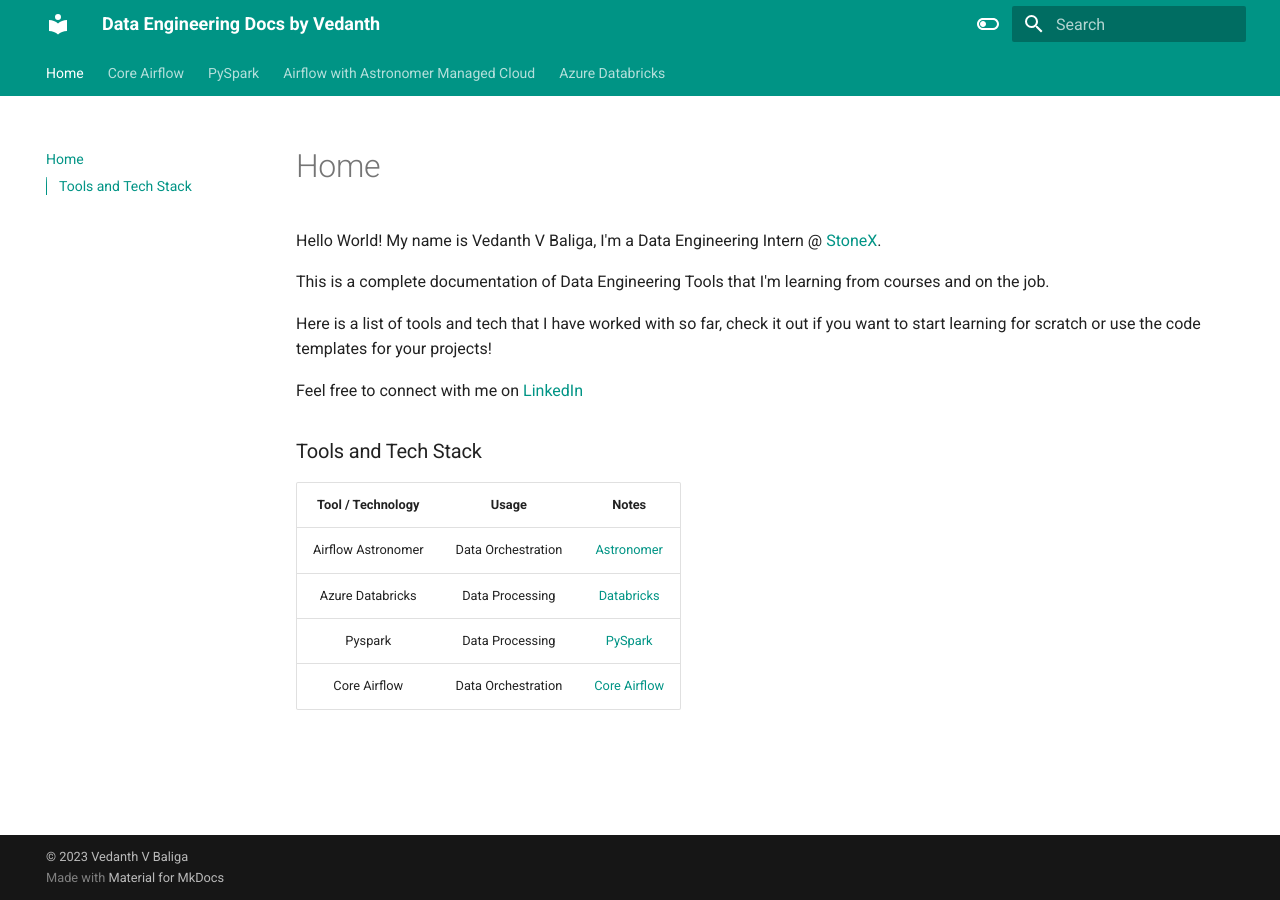
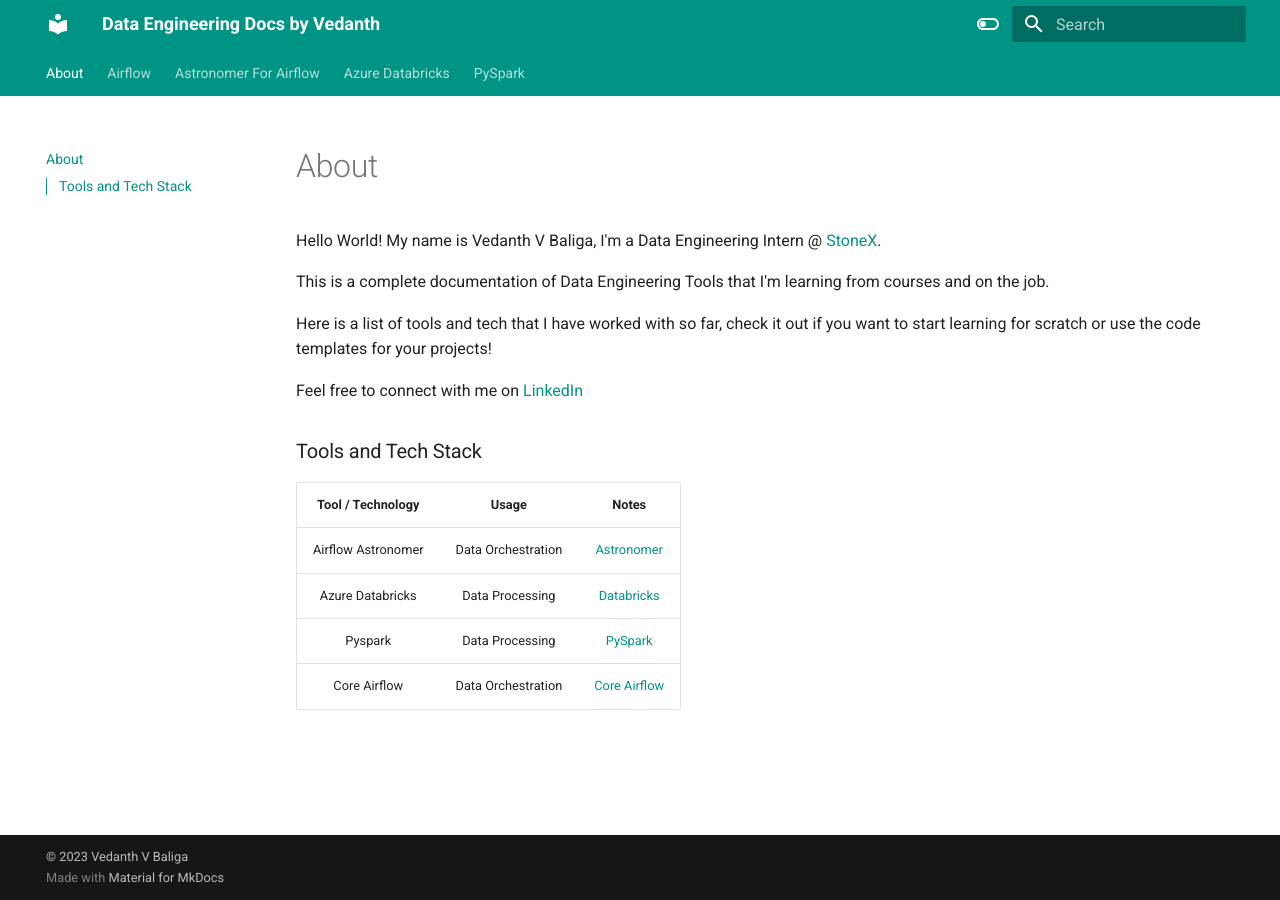
Before and after one commit to vedanthv/data-engg-docs, an MkDocs documentation site: the page built from docs/index.md, in a window 1280 px wide. Built offline with MkDocs 1.6.1 and Material for MkDocs 9.7.7, drawn with Linux system fonts in a browser that asks for light colours; some of the changed lines change nothing that is shown.

Commit message:
update nav

```diff
--- a/mkdocs.yml
+++ b/mkdocs.yml
@@ -27,6 +27,13 @@
       primary: teal
       accent: lime
 
+nav:
+  - About : index.md
+  - Airflow : Core-Airflow.md
+  - Astronomer For Airflow : astronomer.md
+  - Azure Databricks : databricks.md
+  - PySpark : PySpark.md
+
 
 markdown_extensions:
   - pymdownx.highlight:
```
Also changed, not shown: docs/astronomer.md (line endings or trailing spaces).
